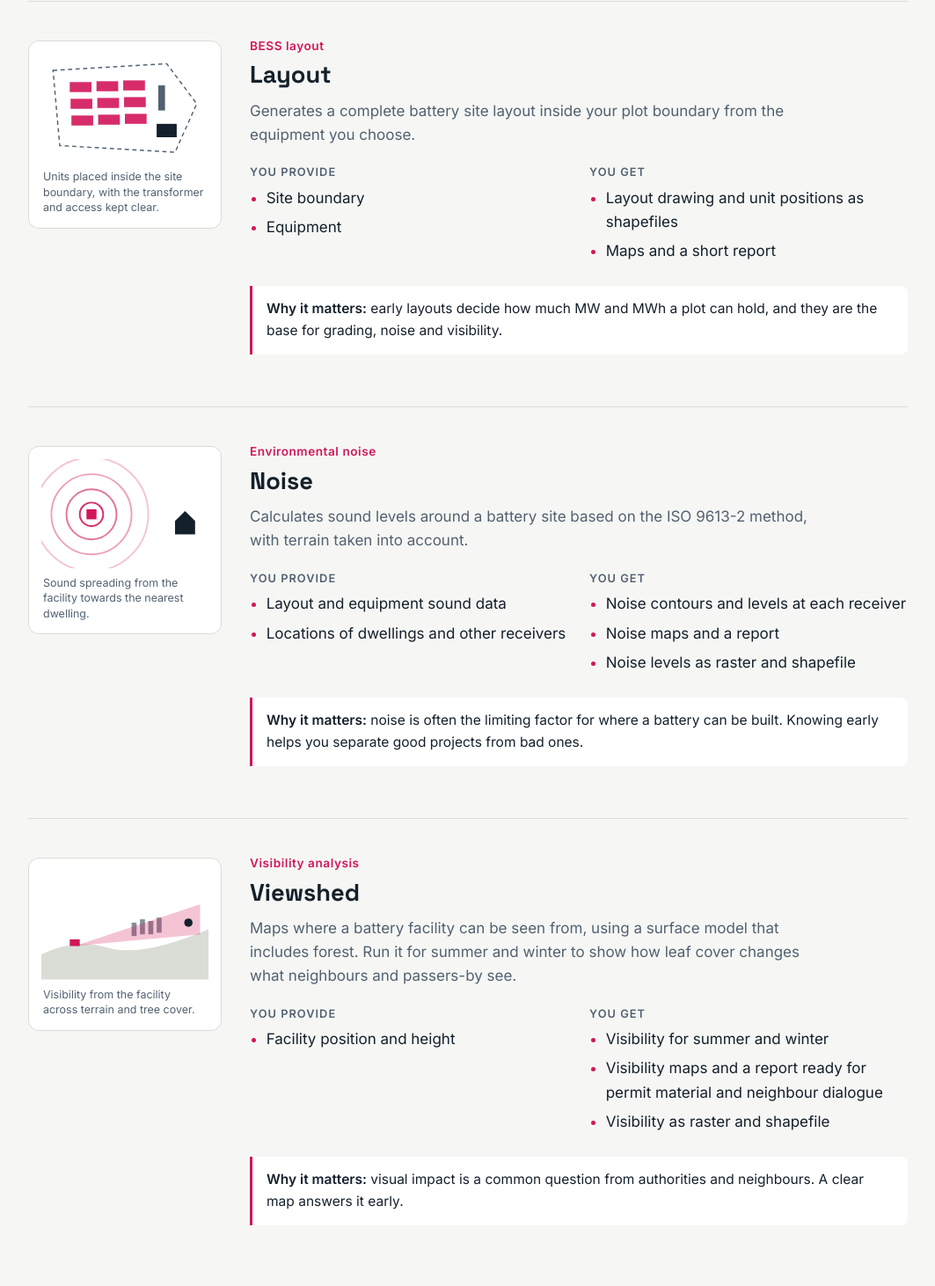
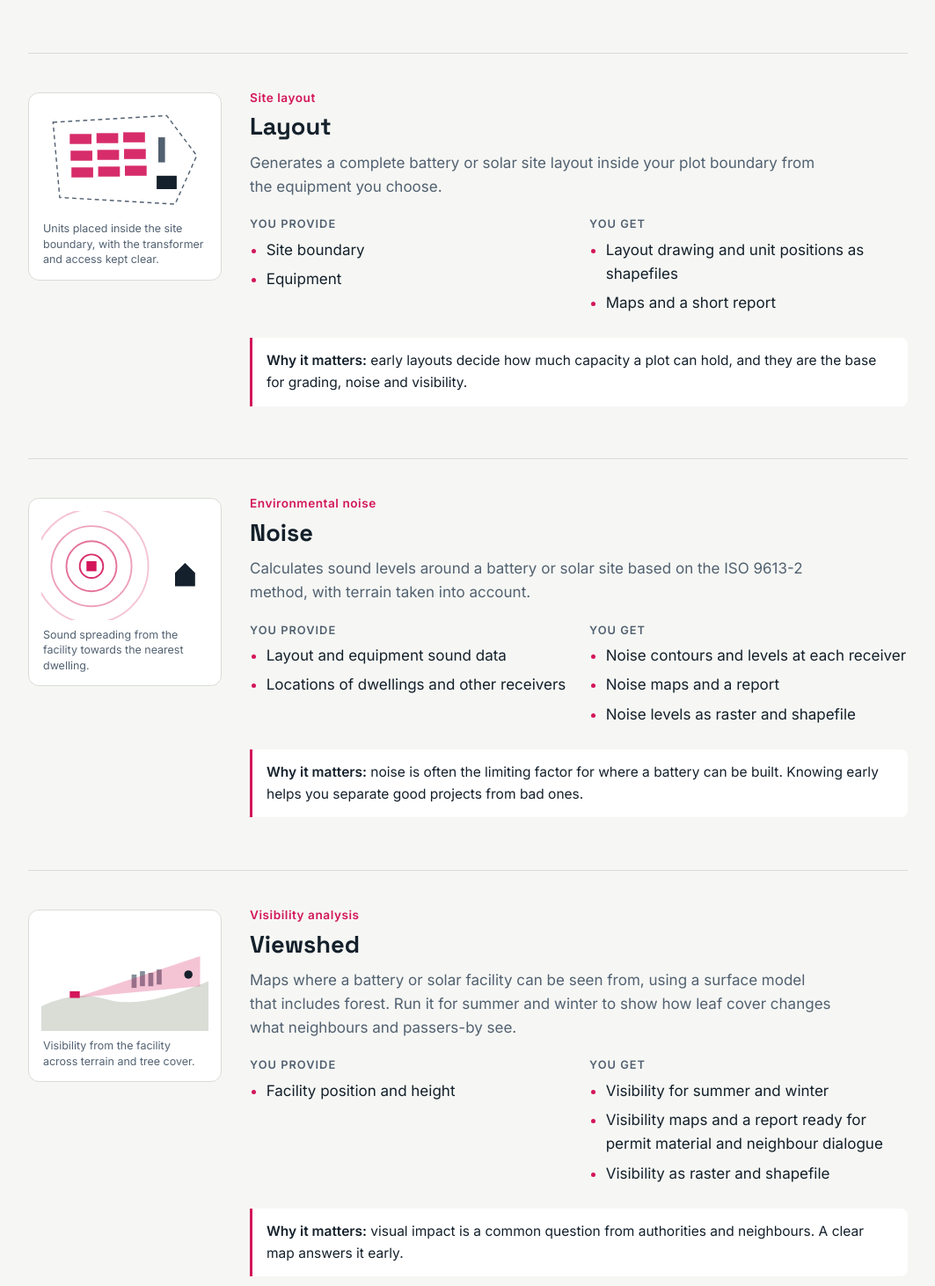
Before and after one commit to bouncyenergy/bouncy-tools, a plain HTML site: page index.html in a window 1280 px wide. Shown: the part 1338-2800 px from the top of the page at 88% size, without its empty margins (108-1171 px from the left). Drawn offline with Linux system fonts and the light colour scheme.

Commit message:
Update text for BESS and solar PV development
Cover solar PV as well as BESS

```diff
--- a/index.html
+++ b/index.html
@@ -98,8 +98,8 @@ section.tool:last-of-type { border-bottom: 0; }
 
 <header class="hero">
   <a class="logo" href="https://bouncyenergy.com/" aria-label="Bouncy Energy Development – back to bouncyenergy.com"><img src="https://bouncyenergy.com/media/2026/11/bouncy-logo-cerise.png" alt="Bouncy Energy Development" width="1200" height="477"></a>
-  <h1>Site analysis tools for BESS development</h1>
-  <p class="lead">Four in-house tools that take a battery site from a plot of land to a documented layout, a grading plan, a noise assessment and a visibility study. They run on shared site data, so the answers stay consistent from early screening to permit material.</p>
+  <h1>Site analysis tools for BESS and solar PV development</h1>
+  <p class="lead">Four in-house tools that take a battery or solar site from a plot of land to a documented layout, a grading plan, a noise assessment and a visibility study. They run on shared site data, so the answers stay consistent from early screening to permit material.</p>
   <div class="hero-links">
     <a class="btn primary" href="#contact">Discuss your site</a>
   </div>
@@ -169,9 +169,9 @@ section.tool:last-of-type { border-bottom: 0; }
     <p>Units placed inside the site boundary, with the transformer and access kept clear.</p>
   </div>
   <div>
-    <p class="tag">BESS layout</p>
+    <p class="tag">Site layout</p>
     <h2>Layout</h2>
-    <p class="what">Generates a complete battery site layout inside your plot boundary from the equipment you choose.</p>
+    <p class="what">Generates a complete battery or solar site layout inside your plot boundary from the equipment you choose.</p>
     <div class="cols">
       <div>
         <h3>You provide</h3>
@@ -188,7 +188,7 @@ section.tool:last-of-type { border-bottom: 0; }
         </ul>
       </div>
     </div>
-    <p class="why"><b>Why it matters:</b> early layouts decide how much MW and MWh a plot can hold, and they are the base for grading, noise and visibility.</p>
+    <p class="why"><b>Why it matters:</b> early layouts decide how much capacity a plot can hold, and they are the base for grading, noise and visibility.</p>
   </div>
 </section>
 
@@ -207,7 +207,7 @@ section.tool:last-of-type { border-bottom: 0; }
   <div>
     <p class="tag">Environmental noise</p>
     <h2>Noise</h2>
-    <p class="what">Calculates sound levels around a battery site based on the ISO 9613-2 method, with terrain taken into account.</p>
+    <p class="what">Calculates sound levels around a battery or solar site based on the ISO 9613-2 method, with terrain taken into account.</p>
     <div class="cols">
       <div>
         <h3>You provide</h3>
@@ -243,7 +243,7 @@ section.tool:last-of-type { border-bottom: 0; }
   <div>
     <p class="tag">Visibility analysis</p>
     <h2>Viewshed</h2>
-    <p class="what">Maps where a battery facility can be seen from, using a surface model that includes forest. Run it for summer and winter to show how leaf cover changes what neighbours and passers-by see.</p>
+    <p class="what">Maps where a battery or solar facility can be seen from, using a surface model that includes forest. Run it for summer and winter to show how leaf cover changes what neighbours and passers-by see.</p>
     <div class="cols">
       <div>
         <h3>You provide</h3>
```
